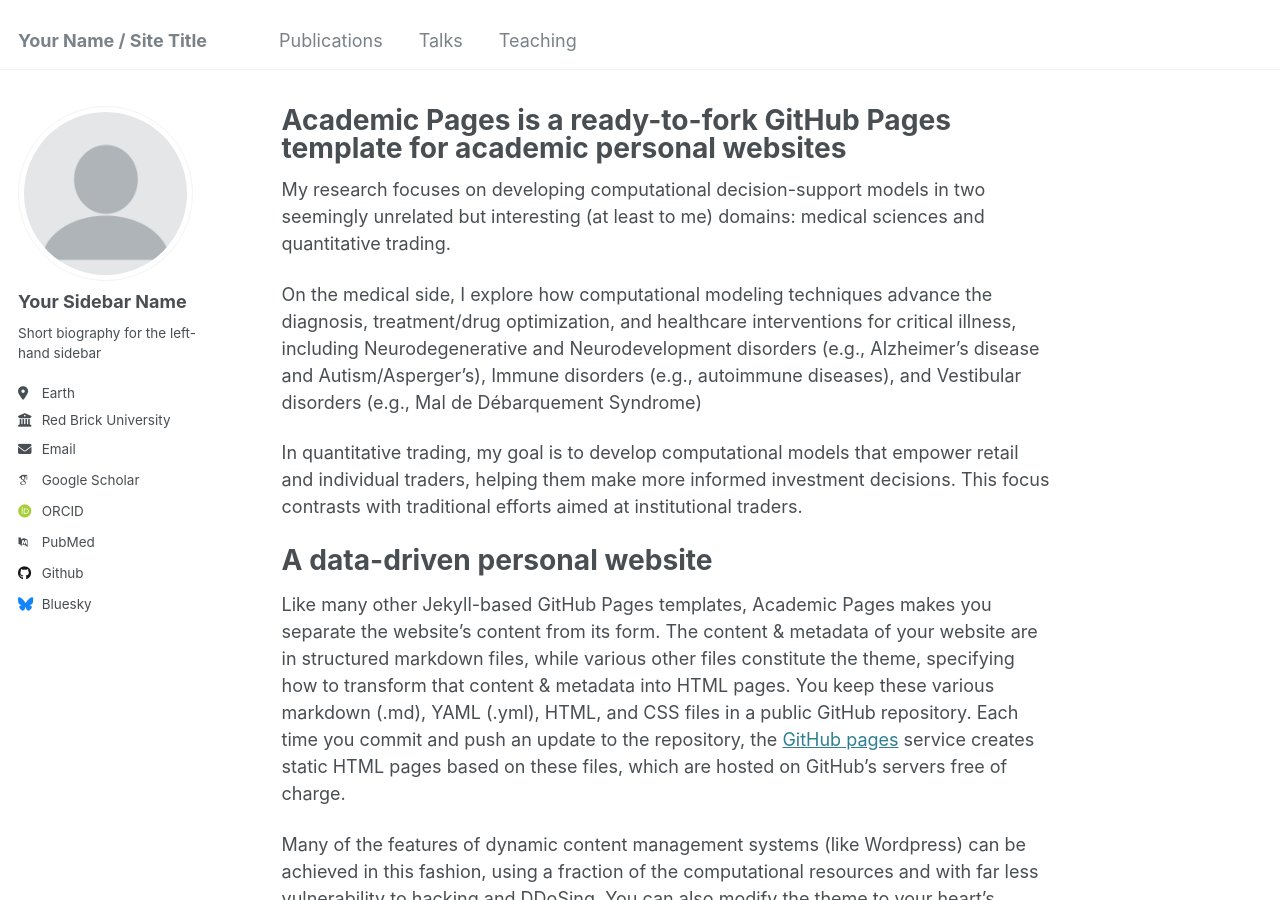
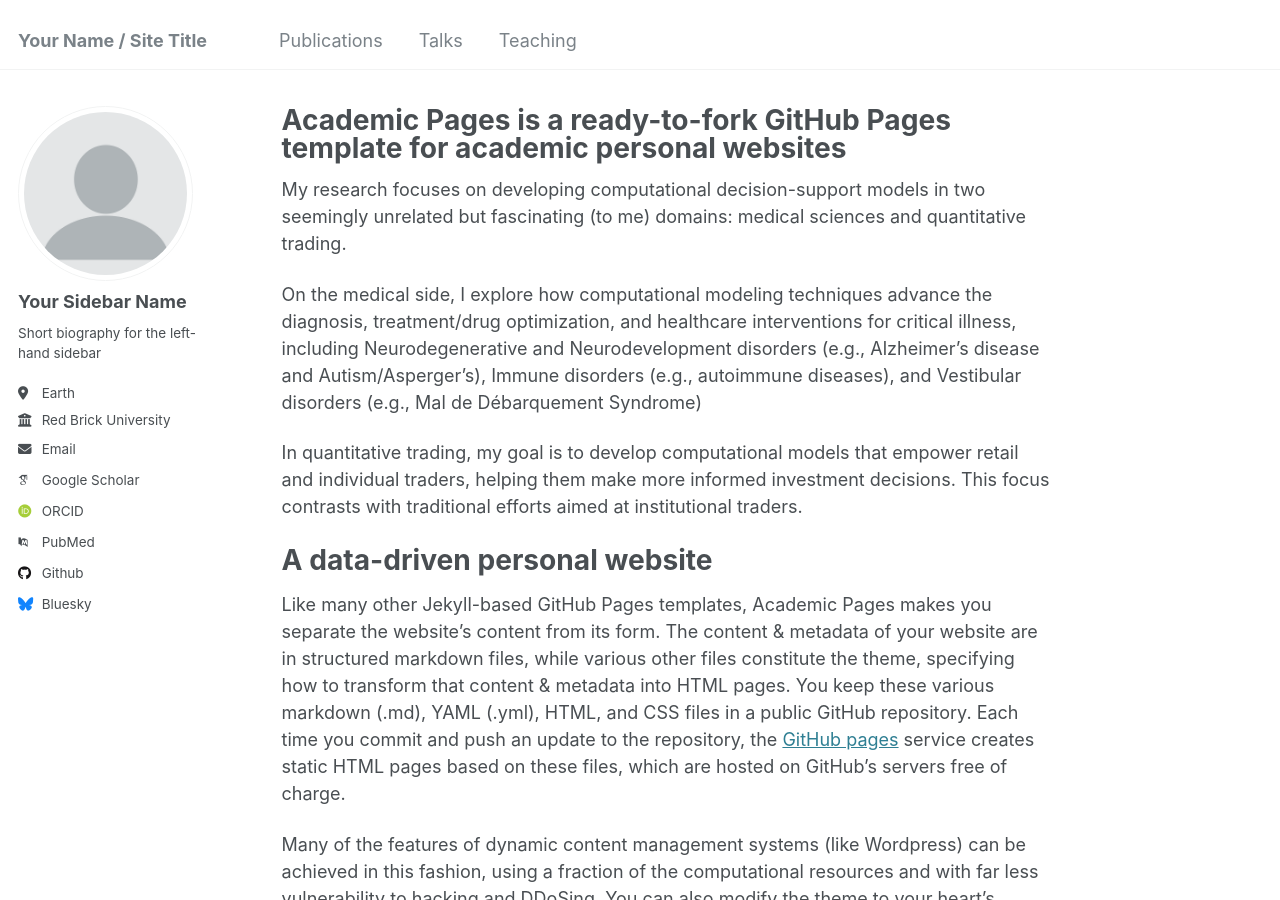
Before and after one commit to wenbo5565/wenbo5565.github.io, a Jekyll site: the page built from _pages/about.md, in a window 1280 px wide and 900 px high. Built offline with Jekyll 4.4.1, drawn with Linux system fonts in a browser that asks for light colours; some web fonts are replaced.

Commit message:
Update about.md

```diff
--- a/_pages/about.md
+++ b/_pages/about.md
@@ -8,7 +8,7 @@ redirect_from:
 ---
 
 
-My research focuses on developing computational decision-support models in two seemingly unrelated but interesting (at least to me) domains:  medical sciences and quantitative trading.
+My research focuses on developing computational decision-support models in two seemingly unrelated but fascinating (to me) domains:  medical sciences and quantitative trading.
 
 On the medical side, I explore how computational modeling techniques advance the diagnosis, treatment/drug optimization, and healthcare interventions for critical illness, including Neurodegenerative and Neurodevelopment disorders (e.g., Alzheimer's disease and Autism/Asperger's), Immune disorders (e.g., autoimmune diseases), and Vestibular disorders (e.g., Mal de Débarquement Syndrome)
 
```
